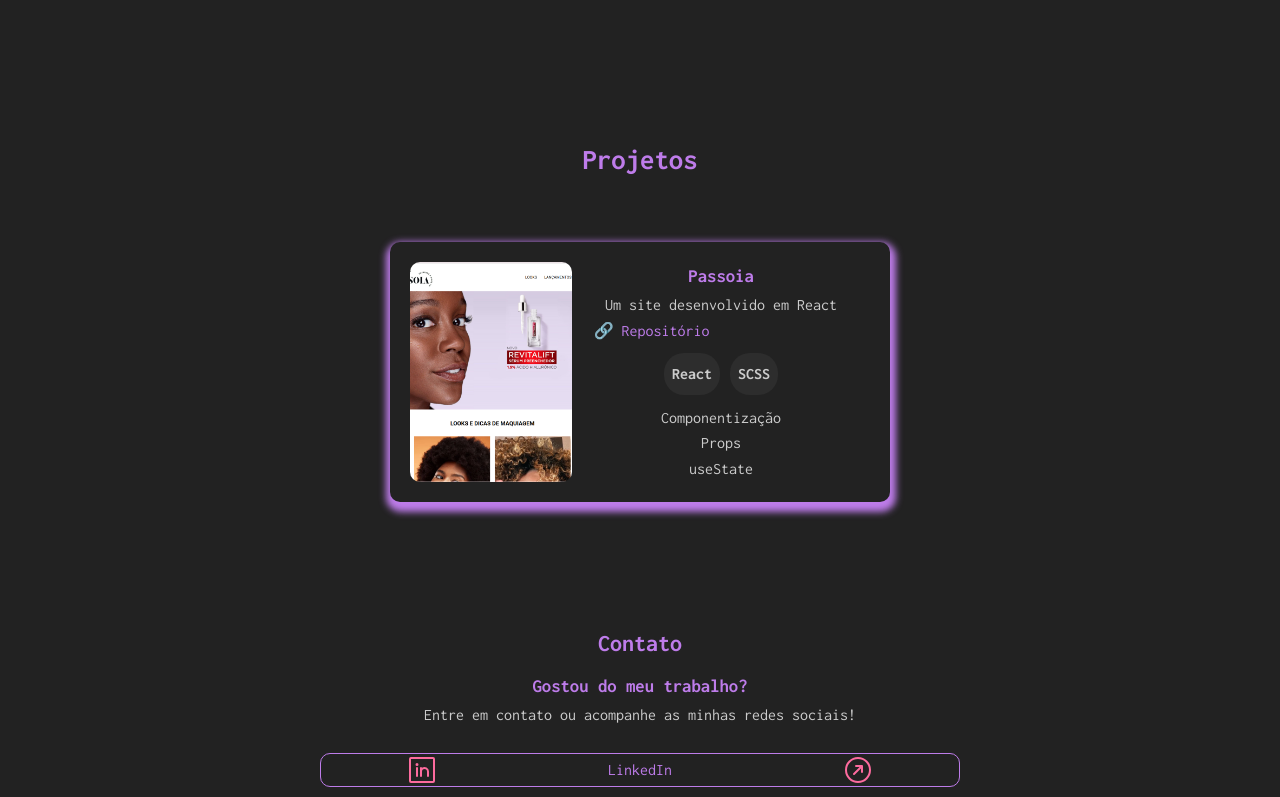
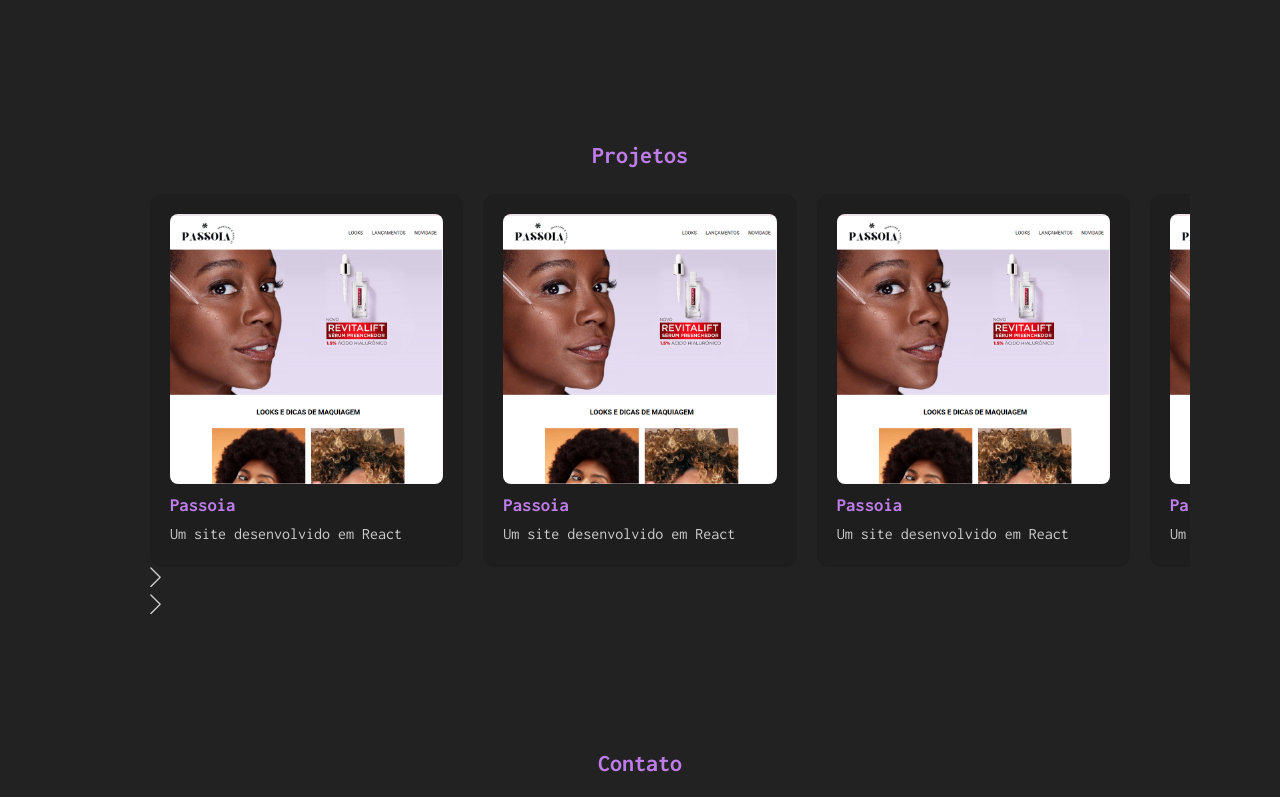
Before and after one commit to mariaccarolina/by_carolina, a Vue app: page / in a window 1280 px wide. Shown: the part 680-1477 px from the top of the page. Built offline with nearby package versions, Linux system fonts and the light colour scheme.

Commit message:
feat: adiciona carrocel

```diff
--- a/package.json
+++ b/package.json
@@ -10,6 +10,7 @@
   },
   "dependencies": {
     "sass": "^1.83.4",
+    "swiper": "^12.0.3",
     "vue": "^3.5.13"
   },
   "devDependencies": {
--- a/src/components/projetosCard.vue
+++ b/src/components/projetosCard.vue
@@ -1,126 +1,88 @@
 <script setup>
+import { Swiper, SwiperSlide } from "swiper/vue";
+import { Navigation, Pagination } from "swiper/modules";
+
 import { projetos } from "../data/projetos.js";
 </script>
 
 <template>
   <h2>Projetos</h2>
 
-  <section>
-    <div class="container">
-      <div class="project-card" v-for="projeto in projetos" :key="projeto.nome">
-        <a :href="projeto.link" target="_blank">
+  <Swiper
+    :modules="[Navigation, Pagination]"
+    navigation
+    pagination
+    :slides-per-view="1"
+    :space-between="20"
+    :breakpoints="{
+      768: { slidesPerView: 2 },
+      1024: { slidesPerView: 3 }
+    }"
+  >
+    <SwiperSlide
+      v-for="projeto in projetos"
+      :key="projeto.nome"
+    >
+      <div class="project-card">
         <img :src="projeto.image" alt="" />
-        </a>
-
-        <div class="containerCard">
         <h3>{{ projeto.nome }}</h3>
         <p>{{ projeto.descricao }}</p>
-
-          <p>
-            <a :href="projeto.repositorio" target="_blank">🔗 Repositório</a>
-          </p>
-
-          <div class="tech">
-            <h4 v-for="(tech, i) in projeto.techologias" :key="i">
-              {{ tech }}
-            </h4>
       </div>
-
-          <p
-            v-for="(esp, index) in projeto.Especificações"
-            :key="'esp-' + index"
-            v-if="projeto.Especificações?.length"
-          >
-            {{ esp }}
-          </p>
-        </div>
-      </div>
-    </div>
-  </section>
+    </SwiperSlide>
+  </Swiper>
 </template>
 
 <style scoped>
-h2 {
+
+h2{
   text-align: center;
-  margin-bottom: 40px;
-  font-size: 1.8rem;
-  color: #be7cea;
 }
 
-/* CENTRALIZA A SEÇÃO */
 section {
   width: 100%;
   display: flex;
   justify-content: center;
 }
 
-/* CONTAINER CENTRALIZADO */
-.container {
-  display: flex;
-  flex-wrap: wrap;
-  justify-content: center;
-  width: 100%;
-  gap: 20px;
+.swiper {
+  max-width: 1100px; /* limita largura no desktop */
+  padding: 20px;
 }
 
-/* CARD DE CADA PROJETO */
 .project-card {
-  width: 45%; /* 🔥 GARANTE 2 CARDS POR LINHA */
-  max-width: 500px;
-  display: flex;
+  background: #1e1e1e;
   padding: 20px;
-  border-radius: 10px;
-  box-shadow: #be7cea 1px 5px 7px 5px;
-  text-align: center;
-  margin: 20px;
-
-  @media (max-width: 900px) {
+  border-radius: 12px;
+}
+img {
   width: 100%;
-    max-width: 500px;
-    flex-direction: column;
-    align-items: center;
-    padding: 15px;
+  border-radius: 8px;
 }
 
-  a {
-    text-decoration: none;
-    display: block;
-    width: 50%;
+/* Posiciona as setas nas laterais do carrossel */
+.swiper-button-next,
+.swiper-button-prev {
+  color: white;
+  top: 45%;              /* altura dos cards */
+  transform: translateY(-50%);
+  z-index: 10;
 }
 
-  img {
-    width: 100%;
-    height: 100%;
-    object-fit: cover;
-    border-radius: 10px;
+/* seta da direita */
+.swiper-button-next {
+  right: -40px;          /* empurra para fora da área dos cards */
 }
 
-
+/* seta da esquerda */
+.swiper-button-prev {
+  left: -40px;           /* empurra para fora da área dos cards */
 }
 
-/* TEXTO AO LADO DA IMAGEM */
-.containerCard {
-  width: 90%;
-  display: flex;
-  flex-direction: column;
-  justify-content: center;
-  padding: 0 10px;
-  text-align: center;
+/* Ajuste: garante que o carrossel tenha espaço para as setas */
+.swiper {
+  max-width: 1100px;
+  padding: 20px 60px;     /* dá espaço pros botões não ficarem por cima */
+  position: relative;
 }
 
-/* TECNOLOGIAS */
-.tech {
-  display: flex;
-  justify-content: center;
-  gap: 10px;
-  margin: 10px;
-  flex-wrap: wrap;
-
-  h4 {
-    color: #cccccc;
-    padding: 8px;
-    border-radius: 20px;
-    background: #2d2d2d;
-  }
-}
 </style>
--- a/src/data/projetos.js
+++ b/src/data/projetos.js
@@ -1,7 +1,6 @@
 import tailwind from "@/assets/tailwind.png"
 
 export  const projetos = [
-
   {
     image: "/passoia.png",
     nome: "Passoia",
@@ -10,8 +9,32 @@
     link: "https://passoia-six.vercel.app/",
     techologias: ["React", "SCSS"],
     Especificações: ["Componentização", "Props", "useState"],
-  }
-
-
-
+  },
+  {
+    image: "/passoia.png",
+    nome: "Passoia",
+    descricao: "Um site desenvolvido em React",
+    repositorio: "https://github.com/mariaccarolina/Passoia",
+    link: "https://passoia-six.vercel.app/",
+    techologias: ["React", "SCSS"],
+    Especificações: ["Componentização", "Props", "useState"],
+  },
+  {
+    image: "/passoia.png",
+    nome: "Passoia",
+    descricao: "Um site desenvolvido em React",
+    repositorio: "https://github.com/mariaccarolina/Passoia",
+    link: "https://passoia-six.vercel.app/",
+    techologias: ["React", "SCSS"],
+    Especificações: ["Componentização", "Props", "useState"],
+  },
+  {
+    image: "/passoia.png",
+    nome: "Passoia",
+    descricao: "Um site desenvolvido em React",
+    repositorio: "https://github.com/mariaccarolina/Passoia",
+    link: "https://passoia-six.vercel.app/",
+    techologias: ["React", "SCSS"],
+    Especificações: ["Componentização", "Props", "useState"],
+  },
 ];
--- a/src/main.js
+++ b/src/main.js
@@ -2,5 +2,7 @@
 import { createApp } from 'vue'
 import App from './App.vue'
 import "./global.scss";
+import "swiper/css";
+
 
 createApp(App).mount('#app')
```
Also changed, not shown: 1 other file (tests, documents, lock files or other folders). Lines whose indentation alone changed are shown as unchanged.
